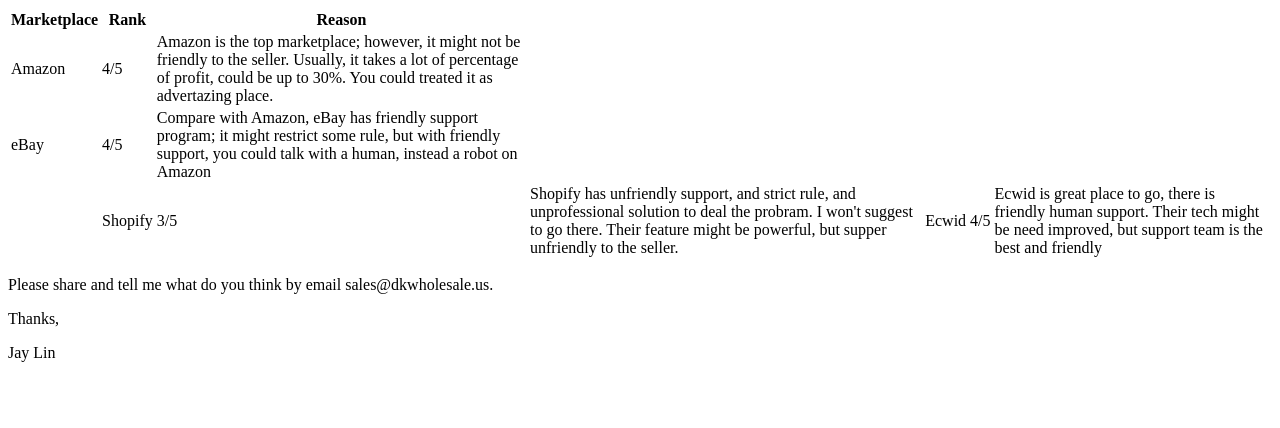
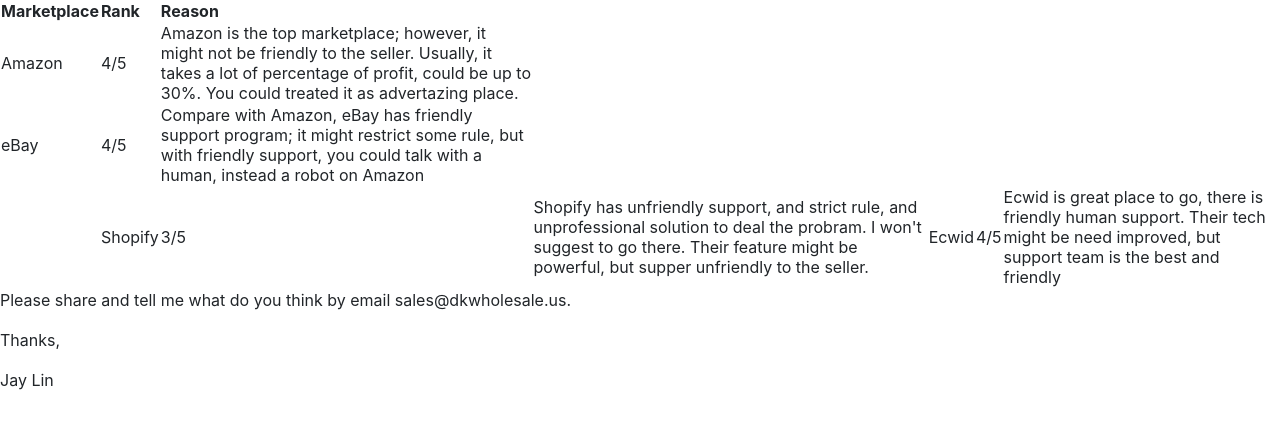
Before and after one commit to dotku/marketplaces-rank, a plain HTML site: page index.html in a window 1280 px wide. Drawn offline with nearby package versions, Linux system fonts and the light colour scheme.

Commit message:
Update index.html

```diff
--- a/index.html
+++ b/index.html
@@ -1,4 +1,9 @@
+<html>
+  <head>
+    <!-- CSS only -->
+    <link rel="stylesheet" href="https://stackpath.bootstrapcdn.com/bootstrap/4.5.0/css/bootstrap.min.css" integrity="sha384-9aIt2nRpC12Uk9gS9baDl411NQApFmC26EwAOH8WgZl5MYYxFfc+NcPb1dKGj7Sk" crossorigin="anonymous">
     <title>Marketplaces Rank</title>
+  </head>
   <body>
     <table>
       <tr>
@@ -35,3 +40,4 @@
     <p>Thanks,</p>
     <p>Jay Lin</p>
   </body>
+</html>
```
Lines whose indentation alone changed are shown as unchanged.
